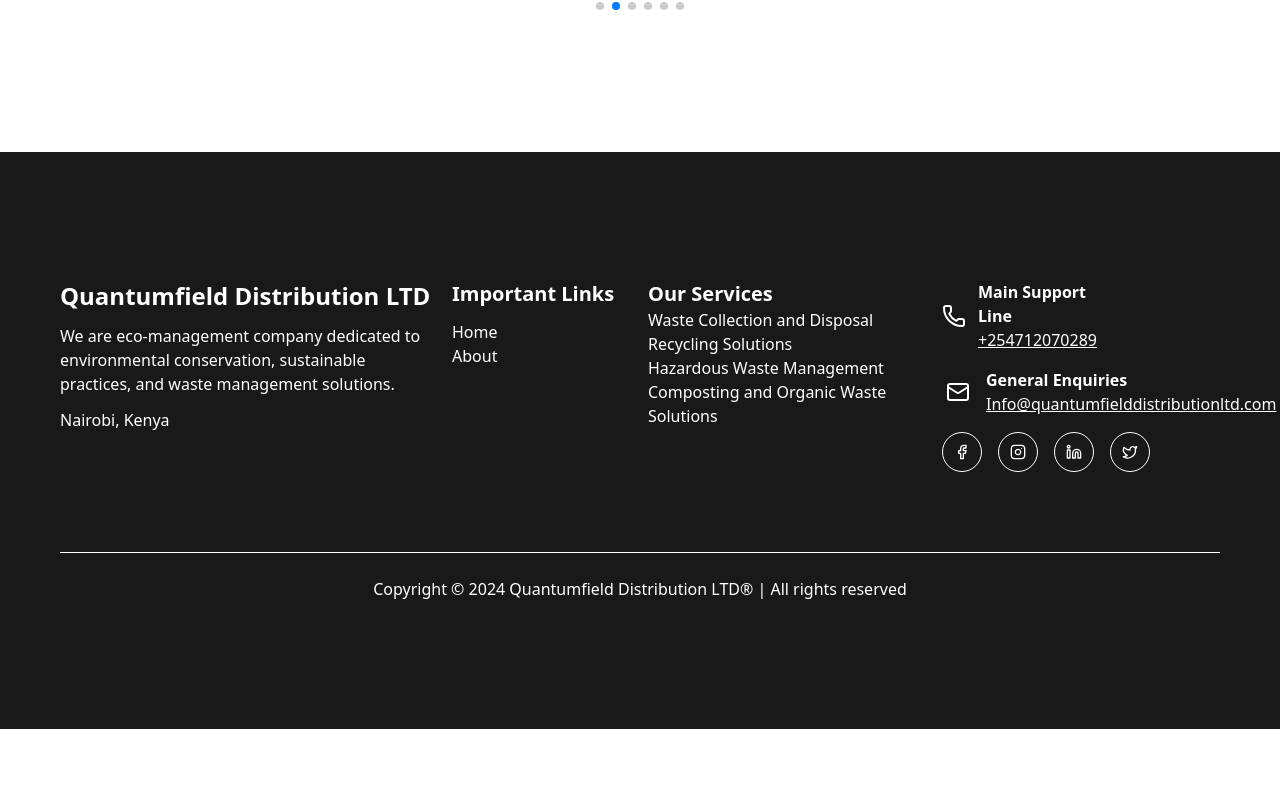
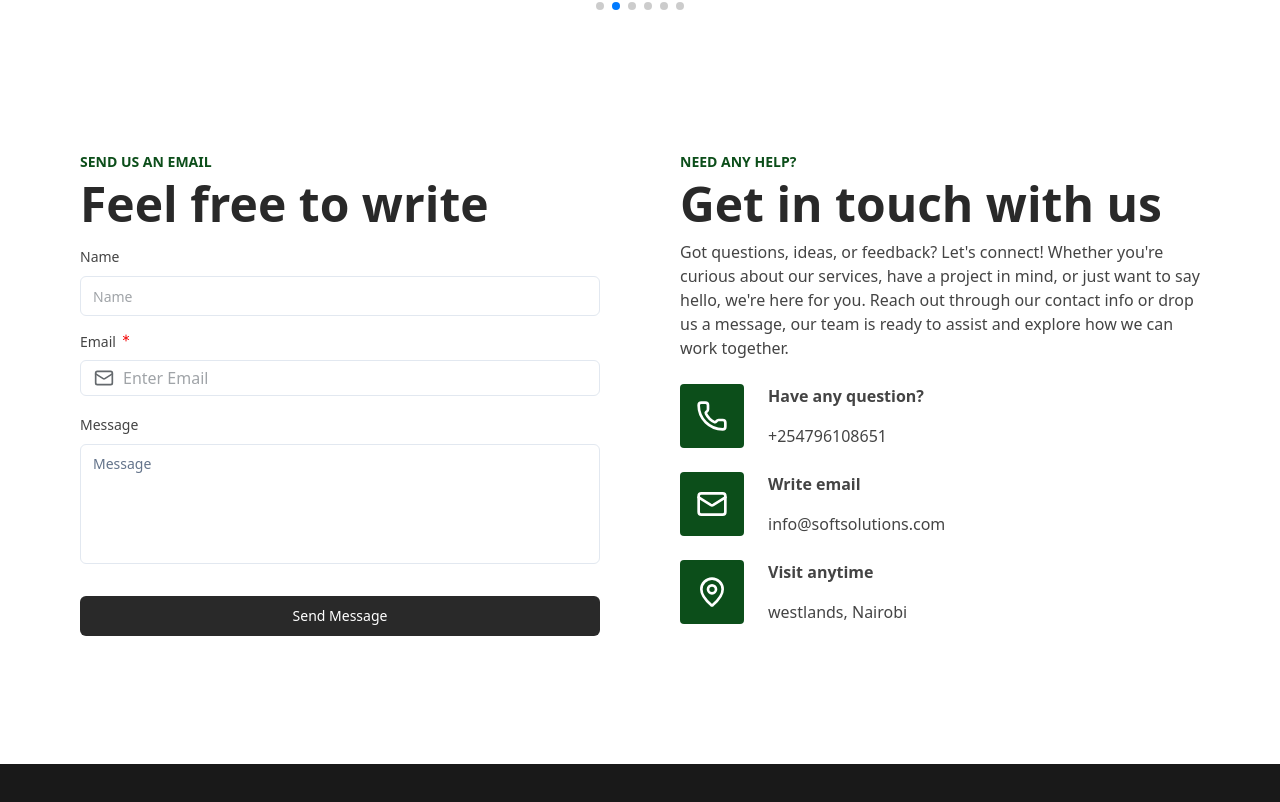
Before and after one commit to tomito26/qantumfield-distribution, a Next.js app: page /about in a window 1280 px wide. Shown: the part 2802-3604 px from the top of the page. Before the commit the page ends 3531 px from the top, so only its background shows below. Built offline with nearby package versions, Linux system fonts and the light colour scheme.

Commit message:
style: added a contact us form and details

```diff
--- a/components/about-page/about.tsx
+++ b/components/about-page/about.tsx
@@ -1,12 +1,13 @@
 "use client"
 import { items, our_partners } from "@/lib/constants";
-import { BadgeCheck, Building2, ChevronRight, CircleCheck, Users } from "lucide-react";
+import { BadgeCheck, Building2, ChevronRight, CircleCheck, Mail, MapPin, Phone, Users } from "lucide-react";
 import Image from "next/image";
 import Link from "next/link";
 import { Autoplay, EffectFade, Navigation, Pagination } from "swiper/modules";
 import { Swiper, SwiperSlide } from "swiper/react";
 import "swiper/css";
 import "swiper/css/pagination";
+import { ContactUsForm } from "../forms/contact-us-form";
 
 const About = () => {
   return (
@@ -20,8 +21,8 @@ const About = () => {
         />
         <div className="bg-[#0C4E1A]/70 h-full flex items-center w-full z-10 absolute px-4 md:px-[40px] lg:px-[60px] xl:px-[100px] 2xl:px-[160px] 3xl:px-[200px] 4xl:px-[240px] 5xl:px-[320px]">
           <div>
-            <h1 className="text-6xl font-bold text-white mb-6">About Us</h1>
-            <p className="text-white flex text-base w-7/12">
+            <h1 className="md:text-6xl text-3xl font-bold text-white mb-6">About Us</h1>
+            <p className="text-white flex text-base md:w-7/12">
               <Link
                 href="/"
                 className="text-white hover:text-green-950 text-base"
@@ -34,12 +35,12 @@ const About = () => {
         </div>
       </div>
       {/* about us  */}
-      <div className="flex flex-row-reverse justify-between items-center gap-10 px-4 pt-20 pb-24 md:px-[40px] lg:px-[60px] xl:px-[100px] 2xl:px-[160px] 3xl:px-[200px] 4xl:px-[240px] 5xl:px-[320px]">
+      <div className="flex flex-col md:flex-row-reverse justify-between items-center gap-10 px-4 pt-20 pb-24 md:px-[40px] lg:px-[60px] xl:px-[100px] 2xl:px-[160px] 3xl:px-[200px] 4xl:px-[240px] 5xl:px-[320px]">
         <div className="flex-1">
-          <h1 className="text-sm font-bold text-[#0C4E1A] uppercase">
+          <h1 className="md:text-sm text-xs font-bold text-[#0C4E1A] uppercase">
             Who We are
           </h1>
-          <h2 className="text-6xl font-bold text-monochrome my-3">
+          <h2 className="md:text-6xl text-3xl font-bold text-monochrome my-3">
             Advancing Sustainability in Waste Services
           </h2>
           <p className="text-base mb-4">
@@ -49,7 +50,7 @@ const About = () => {
             that contribute to a healthier planet while empowering businesses,
             communities, and individuals to embrace eco-friendly solutions.
           </p>
-          <div className="grid grid-cols-2 ">
+          <div className="grid grid-cols-1 md:grid-cols-2 ">
             {items.map((item, index) => (
               <div className="flex items-center gap-3" key={index}>
                 <CircleCheck className="h-5 w-5 stroke-[#0C4E1A]" />
@@ -58,7 +59,7 @@ const About = () => {
             ))}
           </div>
         </div>
-        <div className="h-[380px] w-[360px] relative flex-1 rounded-sm">
+        <div className="h-[380px] md:w-[360px] w-full relative md:flex-1 rounded-sm">
           <Image
             src="/assets/istockphoto-1410016214-612x612.jpg"
             alt="garbarge collection"
@@ -67,17 +68,17 @@ const About = () => {
           />
         </div>
       </div>
-      <div className="px-4 bg-[#0C4E1A] grid grid-cols-4 gap-10 py-20 md:px-[40px] lg:px-[60px] xl:px-[100px] 2xl:px-[160px] 3xl:px-[200px] 4xl:px-[240px] 5xl:px-[320px]">
-        <div className="col-span-2">
-          <h1 className="text-white text-sm uppercase font-bold mb-3">
+      <div className="px-4 bg-[#0C4E1A] grid grid-cols-1 md:grid-cols-4 gap-10 py-20 md:px-[40px] lg:px-[60px] xl:px-[100px] 2xl:px-[160px] 3xl:px-[200px] 4xl:px-[240px] 5xl:px-[320px]">
+        <div className="md:col-span-2">
+          <h1 className="text-white text-xs text-center md:text-sm uppercase font-bold mb-3">
             Our Commitment to Quality Services
           </h1>
-          <h2 className="text-6xl font-bold text-white">
+          <h2 className="md:text-6xl text-3xl text-center font-bold text-white">
             World-Class Recycling & Waste Management
           </h2>
         </div>
         <div className="flex items-center gap-4">
-          <div className=" bg-white  h-[260px] px-4 py-5 rounded-md">
+          <div className=" bg-white  h-[260px] w-full px-4 py-5 rounded-md">
             <div className="flex justify-center">
               <svg
                 xmlns="http://www.w3.org/2000/svg"
@@ -137,7 +138,7 @@ const About = () => {
             </div>
           </div>
         </div>
-        <div className=" bg-white  h-[260px] px-4 py-5 rounded-md">
+        <div className=" bg-white  h-[260px] w-full px-4 py-5 rounded-md">
           <div className="flex justify-center">
             <svg
               xmlns="http://www.w3.org/2000/svg"
@@ -177,20 +178,20 @@ const About = () => {
         </div>
       </div>
       {/* {process}  */}
-      <div className="py-20 md:px-[40px] lg:px-[60px] xl:px-[100px] 2xl:px-[160px] 3xl:px-[200px] 4xl:px-[240px] 5xl:px-[320px]">
-        <h1 className="text-[#0C4E1A] text-center text-sm uppercase font-bold mb-2">
+      <div className="py-20 px-5 md:px-[40px] lg:px-[60px] xl:px-[100px] 2xl:px-[160px] 3xl:px-[200px] 4xl:px-[240px] 5xl:px-[320px]">
+        <h1 className="text-[#0C4E1A] text-center text-xs md:text-sm uppercase font-bold mb-2">
           Our Process
         </h1>
-        <h2 className="text-6xl font-bold text-monochrome text-center mb-16">
+        <h2 className="md:text-6xl text-3xl font-bold text-monochrome text-center mb-16">
           Here&apos;s how to get our services
         </h2>
 
-        <div className="grid grid-cols-3">
+        <div className="grid grid-cols-1 md:grid-cols-3 gap-10">
           <div className="flex justify-center flex-col items-center">
             <div className="h-10 w-10 bg-[#0C4E1A]/90 rounded-lg flex justify-center items-center font-bold mb-8 text-white">
               01
             </div>
-            <div className="w-[320px] h-[320px] border border-b-[#0C4E1A]/70 border-b-4  px-4 py-4 shadow-lg rounded-md hover:-translate-y-3 transition ">
+            <div className="md:w-[320px] w-full h-[320px] border border-b-[#0C4E1A]/70 border-b-4  px-4 py-4 shadow-lg rounded-md hover:-translate-y-3 transition ">
               <div className="flex justify-center my-4">
                 <div className="h-10 w-10 relative">
                   <Image
@@ -217,7 +218,7 @@ const About = () => {
             <div className="h-10 w-10 bg-[#0C4E1A]/90 rounded-lg flex justify-center items-center font-bold mb-8 text-white">
               02
             </div>
-            <div className="w-[320px] h-[320px] border border-b-[#0C4E1A]/70 border-b-4 px-4 py-4 shadow-lg rounded-md hover:-translate-y-3 transition ">
+            <div className="md:w-[320px] w-full h-[320px] border border-b-[#0C4E1A]/70 border-b-4 px-4 py-4 shadow-lg rounded-md hover:-translate-y-3 transition ">
               <div className="flex justify-center my-4">
                 <div className="h-10 w-10 relative">
                   <Image
@@ -242,7 +243,7 @@ const About = () => {
           <div className="h-10 w-10 bg-[#0C4E1A]/90 rounded-lg flex justify-center items-center font-bold mb-8 text-white">
               03
             </div>
-            <div className="w-[320px] h-[320px] border border-b-[#0C4E1A]/70 border-b-4 px-4 py-4 hover:shadow-xl hover:-translate-y-3 transition shadow-lg rounded-md">
+            <div className="md:w-[320px] w-full h-[320px] border border-b-[#0C4E1A]/70 border-b-4 px-4 py-4 hover:shadow-xl hover:-translate-y-3 transition shadow-lg rounded-md">
               <div className="flex justify-center my-4">
                 <div className="h-10 w-10 relative">
                   <Image
@@ -273,7 +274,7 @@ const About = () => {
           alt=""
           className="absolute object-cover"
         />
-        <div className="h-full w-full z-10 flex justify-evenly items-center flex-col gap-12 md:flex-row bg-[#0C4E1A]/85 py-24 px-4 md:px-[40px] lg:px-[60px] xl:px-[60px] 2xl:px-[160px] 3xl:px-[200px] 4xl:px-[240px] 5xl:px-[320px]">
+        <div className="h-full w-full z-10 flex justify-center md:justify-evenly items-center flex-col gap-12 md:flex-row bg-[#0C4E1A]/85 py-24 px-4 md:px-[40px] lg:px-[60px] xl:px-[60px] 2xl:px-[160px] 3xl:px-[200px] 4xl:px-[240px] 5xl:px-[320px]">
           <div className="flex items-center  gap-2">
             <BadgeCheck className="stroke-white h-10 w-10" />
             <div className="flex flex-col">
@@ -357,6 +358,68 @@ const About = () => {
           </Swiper>
         </div>
       </div>
+         {/* { contact us } */}
+         <div className="px-4 md:px-[40px] lg:px-[80px] xl:px-[100px] 2xl:px-[160px] 3xl:px-[200px] 4xl:px-[240px] 5xl:px-[320px] w-full  pb-32 flex  gap-12 md:gap-20 md:flex-row flex-col">
+        <div className="w-full flex-1">
+          <ContactUsForm />
+        </div>
+        <div className="flex-1">
+          <h2 className="text-xs md:text-sm uppercase  font-bold text-[#0C4E1A] mb-2">
+            Need any help?
+          </h2>
+          <h3 className="text-monochrome text-2xl md:text-5xl font-bold mb-3">
+            Get in touch with us
+          </h3>
+          <p>
+            Got questions, ideas, or feedback? Let&apos;s connect! Whether
+            you&apos;re curious about our services, have a project in mind, or
+            just want to say hello, we&apos;re here for you. Reach out through
+            our contact info or drop us a message, our team is ready to assist
+            and explore how we can work together.
+          </p>
+          <div>
+            <div className="mt-6 flex items-center gap-6">
+              <div className="bg-[#0C4E1A] rounded-sm flex justify-center items-center flex-col h-16 w-16">
+                <Phone className="h-8 w-8 stroke-white" />
+              </div>
+              <div>
+                <p className="text-sm md:text-base font-bold mb-4">
+                  Have any question?
+                </p>
+                <p className="text-sm md:text-base font-normal">
+                  +254796108651
+                </p>
+              </div>
+            </div>
+            <div className="mt-6 flex items-center gap-6">
+              <div className="bg-[#0C4E1A] rounded-sm flex justify-center items-center flex-col h-16 w-16">
+                <Mail className="h-8 w-8 stroke-white" />
+              </div>
+              <div>
+                <p className="text-sm md:text-base font-bold mb-4">
+                  Write email
+                </p>
+                <p className="text-sm md:text-base font-normal">
+                  info@softsolutions.com
+                </p>
+              </div>
+            </div>
+            <div className="mt-6 flex items-center gap-6">
+              <div className="bg-[#0C4E1A] rounded-sm flex justify-center items-center flex-col h-16 w-16">
+                <MapPin className="h-8 w-8 stroke-white" />
+              </div>
+              <div>
+                <p className="text-sm md:text-base font-bold mb-4">
+                  Visit anytime
+                </p>
+                <p className="text-sm md:text-base font-normal">
+                  westlands, Nairobi
+                </p>
+              </div>
+            </div>
+          </div>
+        </div>
+      </div>
     </div>
   );
 };
--- /dev/null
+++ b/components/forms/contact-us-form.tsx
@@ -0,0 +1,114 @@
+import { Button } from "@/components/ui/button";
+import {
+  Form,
+  FormControl,
+  FormField,
+  FormItem,
+  FormLabel,
+  FormMessage,
+} from "@/components/ui/form";
+import FormFieldWithIcon from "@/components/ui/form-field-with-icon";
+import { Input } from "@/components/ui/input";
+import { Textarea } from "@/components/ui/textarea";
+import { Asterisk, Mail } from "lucide-react";
+import { useForm } from "react-hook-form";
+import validator from "validator";
+import * as z from "zod";
+import { zodResolver } from "@hookform/resolvers/zod";
+
+
+const ContactFormSchema = z.object({
+  name: z.string(),
+  email:z.string().refine(validator.isEmail),
+  message: z.string()
+})
+
+export const ContactUsForm = () => {
+  const form = useForm<z.infer<typeof ContactFormSchema>>({
+    resolver: zodResolver(ContactFormSchema),
+    defaultValues: {
+      name: "",
+      email: "",
+      message: "",
+    },
+  });
+
+  const handleSendMessage = (data: z.infer<typeof ContactFormSchema>) => {
+    console.log(data)
+  }
+  return (
+        <div className="shrink-0 mt-">
+          <h2  className="text-xs md:text-sm uppercase  font-bold text-[#0C4E1A] mb-2">Send us an email</h2>
+          <h3 className="text-monochrome text-2xl md:text-5xl font-bold mb-3">
+          Feel free to write
+          </h3>
+          <Form {...form}>
+            <form onSubmit={form.handleSubmit(handleSendMessage)} className="lg:w-full w-full">
+              <div>
+                <FormField
+                  control={form.control}
+                  name="name"
+                  render={({ field }) => (
+                    <FormItem className="w-full mt-4">
+                      <FormLabel className="text-sm font-medium">
+                        Name
+                      </FormLabel>
+                      <FormControl className="w-full">
+                        <Input
+                          placeholder="Name"
+                          {...field}
+                          className="text-[14px] w-full"
+                        />
+                      </FormControl>
+                    </FormItem>
+                  )}
+                />
+                <FormField
+                  control={form.control}
+                  name="email"
+                  render={({ field }) => (
+                    <FormItem className="mt-4">
+                      <FormLabel className="flex items-start text-sm font-medium gap-x-1">
+                        Email
+                        <Asterisk className="w-3 h-3 stroke-app-destructive" />
+                      </FormLabel>
+                      <FormFieldWithIcon FieldIcon={Mail}>
+                        <FormControl>
+                          <Input
+                            placeholder="Enter Email"
+                            type="email"
+                            {...field}
+                            className="auth-form_input-field pl-[42px] pr-[14px] focus-visible:outline-none focus-visible:ring-2 h-9 text-[14px]"
+                          />
+                        </FormControl>
+                      </FormFieldWithIcon>
+                      <FormMessage />
+                    </FormItem>
+                  )}
+                />
+
+                <FormField
+                  control={form.control}
+                  name="message"
+                  render={({ field }) => (
+                    <FormItem className="mt-4">
+                      <FormLabel className="text-sm font-medium">
+                        Message
+                      </FormLabel>
+                      <FormControl>
+                        <Textarea
+                          placeholder="Message"
+                          {...field}
+                          className="text-[14px] h-[120px] resize-none"
+                        />
+                      </FormControl>
+                    </FormItem>
+                  )}
+                />
+              </div>
+              <Button className="bg-monochrome hover:bg-monochrome/90 w-full mt-8">Send Message</Button>
+            </form>
+          </Form>
+        </div>
+  );
+};
--- a/components/navigation/navbar.tsx
+++ b/components/navigation/navbar.tsx
@@ -63,7 +63,7 @@ const Navbar = () => {
             <li key={title} className="inline-flex items-center h-full">
               <Link
                 href={link}
-                className={cn("text-base font-medium hover:text-[#0C4E1A]  md:text-white hover:border-b-2 border-b-white text-center  px-1", pathname === link && "border-b-2 text-[#0C4E1A]")}
+                className={cn("text-base font-medium hover:text-[#0C4E1A] md:hover:text-white/90  md:text-white hover:border-b-2 border-b-white text-center  px-1", pathname === link && "border-b-2 text-[#0C4E1A]")}
                 onClick={() => handleLinkClick()}
               >
                 {title}
@@ -102,7 +102,7 @@ const Navbar = () => {
                       <DropdownMenuGroup key={item.title}>
                         <Link href={item.link} className="w-full" onClick={() =>handleLinkClick()}>
                           <DropdownMenuItem className="cursor-pointer group">
-                            <span className="text-[14px] font-[500] text-[#0C4E1A] ">
+                            <span className="text-[14px] font-[500] text-body-gray hover:text-[#0C4E1A]">
                               {item.title}
                             </span>
                           </DropdownMenuItem>
--- /dev/null
+++ b/components/ui/input.tsx
@@ -0,0 +1,24 @@
+import * as React from "react";
+
+import { cn } from "@/lib/utils";
+
+export type InputProps = React.InputHTMLAttributes<HTMLInputElement>
+
+const Input = React.forwardRef<HTMLInputElement, InputProps>(
+  ({ className, type, ...props }, ref) => {
+    return (
+      <input
+        type={type}
+        className={cn(
+          "flex h-10 w-full rounded-md border border-slate-200 bg-white px-3 py-2 text-sm file:border-0 file:bg-transparent file:text-sm file:font-medium placeholder:text-secondary-info focus-visible:outline-none focus-visible:ring-2 focus-visible:ring-slate-300 focus-visible:ring-offset-1 disabled:cursor-not-allowed disabled:opacity-50",
+          className
+        )}
+        ref={ref}
+        {...props}
+      />
+    );
+  }
+);
+Input.displayName = "Input";
+
+export { Input };
--- a/package.json
+++ b/package.json
@@ -9,9 +9,11 @@
     "lint": "next lint"
   },
   "dependencies": {
+    "@hookform/resolvers": "^3.9.1",
     "@radix-ui/react-dropdown-menu": "^2.1.3",
     "@radix-ui/react-label": "^2.1.1",
     "@radix-ui/react-slot": "^1.1.1",
+    "@types/validator": "^13.12.2",
     "class-variance-authority": "^0.7.1",
     "clsx": "^2.1.1",
     "lucide-react": "^0.468.0",
```
Also changed, not shown: 1 other file (tests, documents, lock files or other folders).
